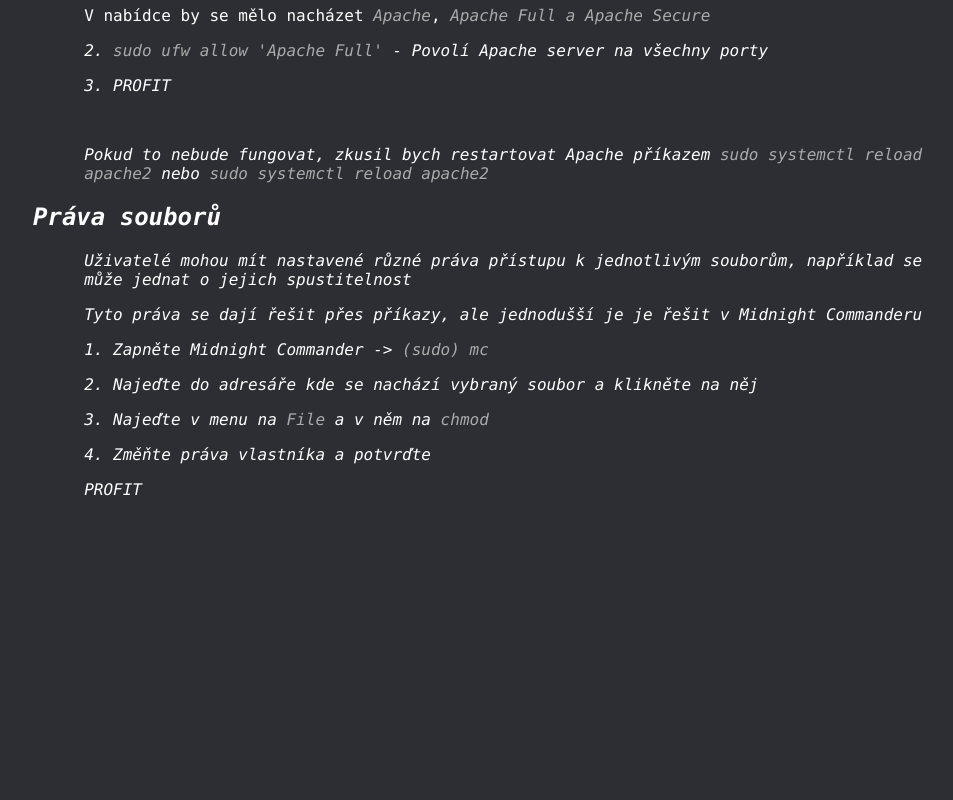
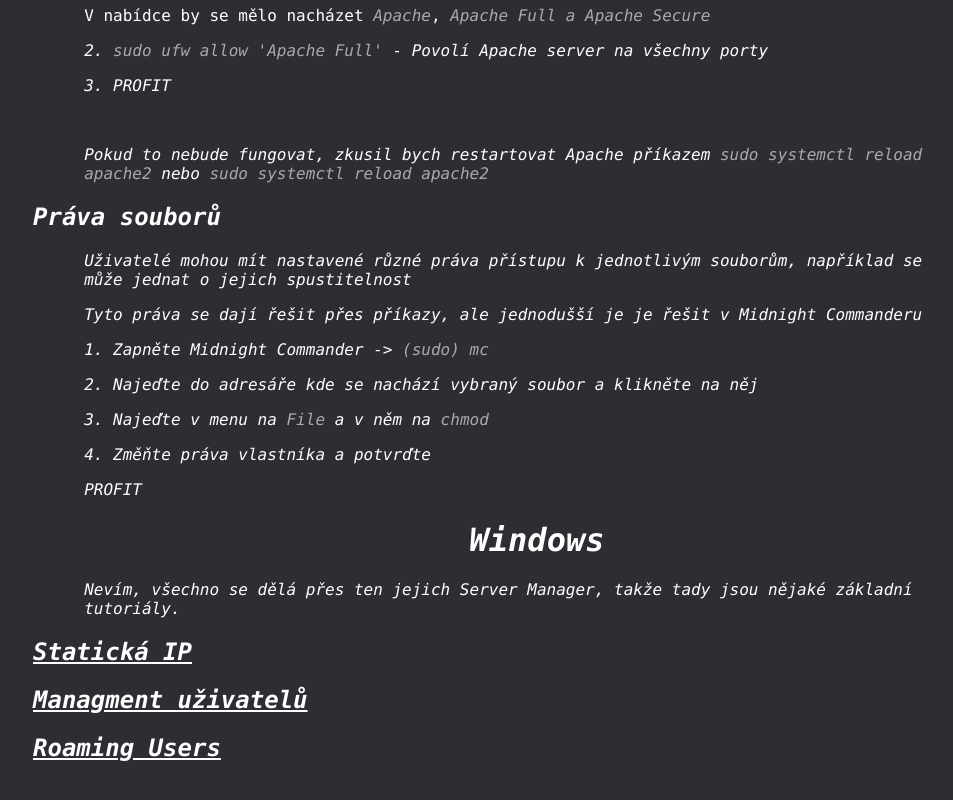
Before and after one commit to Sabreza/teoriedis, a plain HTML site: page hos.html in a window 1280 px wide. Shown: the part 2328-3128 px from the top of the page, without its empty margins (103-1056 px from the left). Before the commit the page ends 2867 px from the top, so only its background shows below. Drawn offline with Linux system fonts and the light colour scheme.

Commit message:
Update hos.html

```diff
--- a/hos.html
+++ b/hos.html
@@ -93,5 +93,11 @@
   <p>4. Změňte práva vlastníka a potvrďte</p>
   <p>PROFIT</p>
 
+  <h1>Windows</h1>
+  <p>Nevím, všechno se dělá přes ten jejich Server Manager, takže tady jsou nějaké základní tutoriály.</p>
+  <h2><a href="https://www.server-world.info/en/note?os=Windows_Server_2019&p=initial_conf&f=4">Statická IP</a></h2>
+  <h2><a href="https://www.server-world.info/en/note?os=Windows_Server_2016&p=initial_conf&f=1">Managment uživatelů</a></h2>
+  <h2><a href="https://msftwebcast.com/2019/06/enable-roaming-profiles-on-windows-server-2019.html">Roaming Users</a></h2>
+
 </body>
 </html>
```
